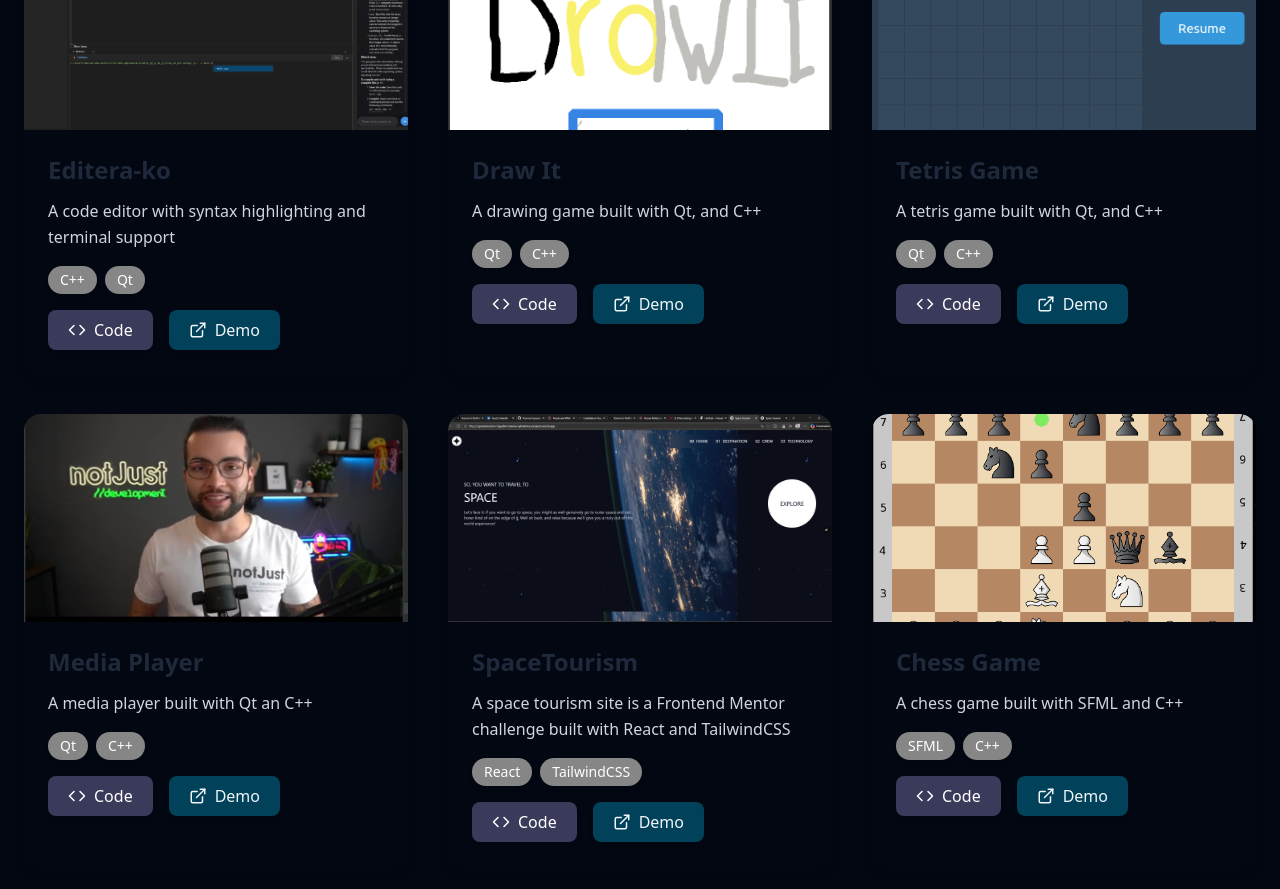
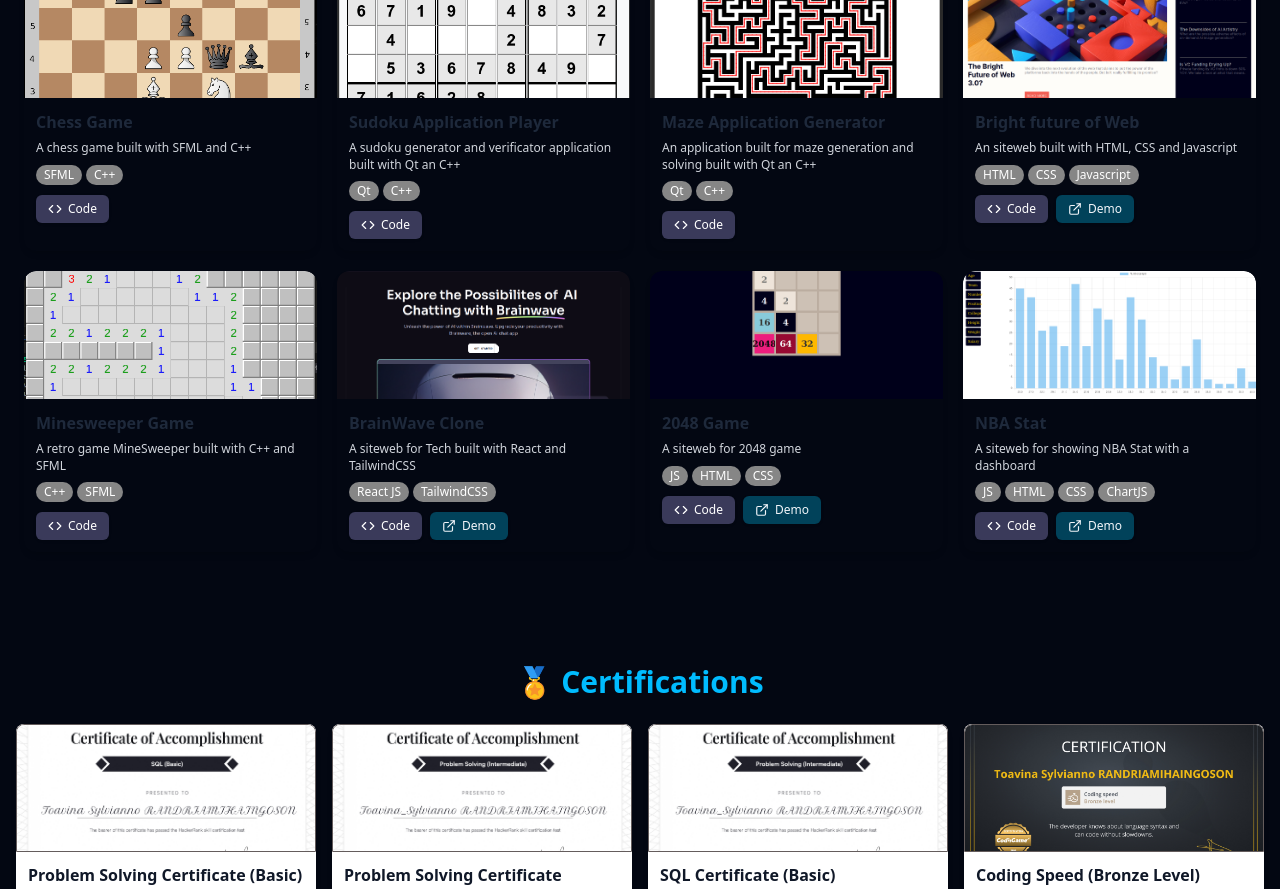
Before and after one commit to ToavinaJr/Modern-Portfolio, a React (Vite) app: page / in a window 1280 px wide. Shown: the part 1500-2389 px from the top of the page. Built offline with nearby package versions, Linux system fonts and the light colour scheme.

Commit message:
refactor: update styling and layout for Certifications and Projects sections

```diff
--- a/src/components/CertificationsSection.tsx
+++ b/src/components/CertificationsSection.tsx
@@ -7,17 +7,17 @@ interface CertificationsSectionProps {
 
 export const CertificationsSection = ({ certifications }: CertificationsSectionProps) => {
   return (
-    <section id="certificats" className="container mx-auto px-4 mb-4 py-16">
+    <section id="certificats" className="container mx-auto px-4 mb-4 py-12">
       <h2
-        className="text-3xl text-[#00bcff] font-bold mb-8 text-center"
+        className="text-3xl text-[#00bcff] font-bold mb-6 text-center"
       >
         🏅 Certifications
       </h2>
-      <div className="grid grid-cols-1 sm:grid-cols-2 md:grid-cols-3 gap-4 md:gap-6">
+      <div className="grid grid-cols-1 sm:grid-cols-2 md:grid-cols-3 lg:grid-cols-4 gap-3 md:gap-4">
         {certifications.map((cert) => (
             <div className="group relative overflow-hidden rounded-lg shadow-md bg-white dark:bg-[#1e293b] transition-all duration-300 hover:shadow-lg hover:scale-[1.02]">
               {/* Image avec overlay */}
-              <div className="relative border-1 h-40 sm:h-48 overflow-hidden rounded-t-lg mb-2.5">
+              <div className="relative border-1 h-28 sm:h-32 overflow-hidden rounded-t-lg">
                 <img
                   src={cert.image}
                   alt={cert.title}
@@ -26,26 +26,28 @@ export const CertificationsSection = ({ certifications }: CertificationsSectionP
               </div>
 
               {/* Contenu */}
-              <div className="p-4 sm:p-6">
-                <h3 className="text-xl font-semibold mb-2 text-gray-900 dark:text-white">{cert.title}</h3>
-                <p className="text-[#00bcff] mb-1 font-medium text-sm">{cert.issuer}</p>
-                <p className="text-xs text-gray-600 dark:text-gray-400 mb-3">{cert.date}</p>
+              <div className="p-3">
+                <h3 className="text-sm sm:text-base font-semibold mb-1 text-gray-900 dark:text-white leading-snug">{cert.title}</h3>
+                <p className="text-[#00bcff] mb-0.5 font-medium text-xs">{cert.issuer}</p>
+                {cert.date && (
+                  <p className="text-[11px] text-gray-600 dark:text-gray-400 mb-2">{cert.date}</p>
+                )}
 
                 {/* Boutons */}
-                <div className="flex gap-3 mt-4">
+                <div className="flex gap-2 mt-2">
                   <button
                     onClick={() => window.open(cert.image, '_blank')}
-                    className="flex items-center gap-2 px-4 py-2 rounded-lg cursor-pointer bg-gray-200 dark:bg-[#2b2b40] hover:bg-gray-300 dark:hover:bg-[#3a3a5a] transition-all duration-300 text-gray-800 dark:text-white font-medium shadow-sm"
+                    className="flex items-center gap-1.5 px-2.5 py-1.5 text-xs rounded-md cursor-pointer bg-gray-200 dark:bg-[#2b2b40] hover:bg-gray-300 dark:hover:bg-[#3a3a5a] transition-all duration-300 text-gray-800 dark:text-white font-medium shadow-sm"
                   >
-                    <Image size={16} />
+                    <Image size={14} />
                     <span>View</span>
                   </button>
                   <a
                     href={cert.image}
                     download
-                    className="flex items-center gap-2 px-4 py-2 rounded-lg bg-[#01425a] hover:bg-[#009edb] transition-all duration-300 text-white font-medium shadow-sm"
+                    className="flex items-center gap-1.5 px-2.5 py-1.5 text-xs rounded-md bg-[#01425a] hover:bg-[#009edb] transition-all duration-300 text-white font-medium shadow-sm"
                   >
-                    <Download size={16} />
+                    <Download size={14} />
                     <span>Download</span>
                   </a>
                 </div>
--- a/src/components/ProjectsSection.tsx
+++ b/src/components/ProjectsSection.tsx
@@ -9,21 +9,21 @@ export const ProjectsSection = ({ projects}: ProjectsSectionProps) => {
 
 
   return (
-    <section id="projets" className="container mx-auto px-6 py-20">
+    <section id="projets" className="container mx-auto px-6 py-16">
       {/* Titre avec effet parallax */}
       <h2
-        className="text-4xl font-extrabold text-[#00bcff]  text-center mb-12 tracking-wide"
+        className="text-3xl font-extrabold text-[#00bcff]  text-center mb-8 tracking-wide"
       >
         🚀 Projects
       </h2>
 
-      <div className="grid grid-cols-1 sm:grid-cols-2 md:grid-cols-2 lg:grid-cols-3 gap-4 md:gap-10">
+      <div className="grid grid-cols-1 sm:grid-cols-2 md:grid-cols-3 lg:grid-cols-4 gap-3 md:gap-5">
         {projects.map((project) => (
 
-            <div className="group relative overflow-hidden rounded-2xl shadow-lg dark:bg-[#1e293b] duration-300 hover:shadow-xl hover:scale-[1.02]">
+            <div className="group relative overflow-hidden rounded-xl shadow-md dark:bg-[#1e293b] duration-300 hover:shadow-lg hover:scale-[1.02]">
 
               {/* Image avec overlay dynamique */}
-              <div className="relative h-52 overflow-hidden  rounded-t-2xl">
+              <div className="relative h-32 overflow-hidden rounded-t-xl">
                 <img
                   src={project.image}
                   alt={project.title}
@@ -32,16 +32,16 @@ export const ProjectsSection = ({ projects}: ProjectsSectionProps) => {
               </div>
 
               {/* Contenu */}
-              <div className="p-6">
-                <h3 className="text-lg sm:text-xl md:text-2xl font-semibold mb-3 text-[#1e293b]">{project.title}</h3>
-                <p className="text-gray-300 mb-4 leading-relaxed text-sm sm:text-base">{project.description}</p>
+              <div className="p-3">
+                <h3 className="text-sm sm:text-base font-semibold mb-1.5 text-[#1e293b] dark:text-white">{project.title}</h3>
+                <p className="text-gray-300 mb-2 leading-snug text-xs line-clamp-2">{project.description}</p>
 
                 {/* Technologies utilisées */}
-                <div className="flex flex-wrap gap-2 mb-4">
+                <div className="flex flex-wrap gap-1 mb-2.5">
                   {project.tech.map((tech, i) => (
                     <span
                       key={i}
-                      className="px-3 py-1 text-xs sm:text-sm rounded-full bg-[#868686] text-white font-medium shadow-md"
+                      className="px-2 py-0.5 text-[10px] sm:text-xs rounded-full bg-[#868686] text-white font-medium"
                     >
                       {tech}
                     </span>
@@ -49,25 +49,27 @@ export const ProjectsSection = ({ projects}: ProjectsSectionProps) => {
                 </div>
 
                 {/* Boutons interactifs */}
-                <div className="flex flex-wrap gap-4">
+                <div className="flex flex-wrap gap-2">
                   <a
                     href={project.codeLink}
                     target="_blank"
                     rel="noopener noreferrer"
-                    className="flex items-center gap-2 px-5 py-2 rounded-lg hover:bg-[#2b2b40] bg-[#3a3a5a] transition-all duration-300 text-white font-medium shadow-md w-full sm:w-auto"
+                    className="flex items-center gap-1.5 px-3 py-1.5 text-xs rounded-md hover:bg-[#2b2b40] bg-[#3a3a5a] transition-all duration-300 text-white font-medium shadow-sm"
                   >
-                    <Code size={18} />
+                    <Code size={14} />
                     <span>Code</span>
                   </a>
+                  {project.demoLink && (
                     <a
                       href={project.demoLink}
                       target="_blank"
                       rel="noopener noreferrer"
-                    className="text-slate-100 flex items-center gap-2 px-5 py-2 rounded-lg bg-[#01425a] hover:bg-[#009edb] transition-all duration-300 font-medium shadow-md w-full sm:w-auto"
+                      className="text-slate-100 flex items-center gap-1.5 px-3 py-1.5 text-xs rounded-md bg-[#01425a] hover:bg-[#009edb] transition-all duration-300 font-medium shadow-sm"
                     >
-                    <ExternalLink size={18} />
+                      <ExternalLink size={14} />
                       <span>Demo</span>
                     </a>
+                  )}
                 </div>
               </div>
             </div>
```
Lines whose indentation alone changed are shown as unchanged.
